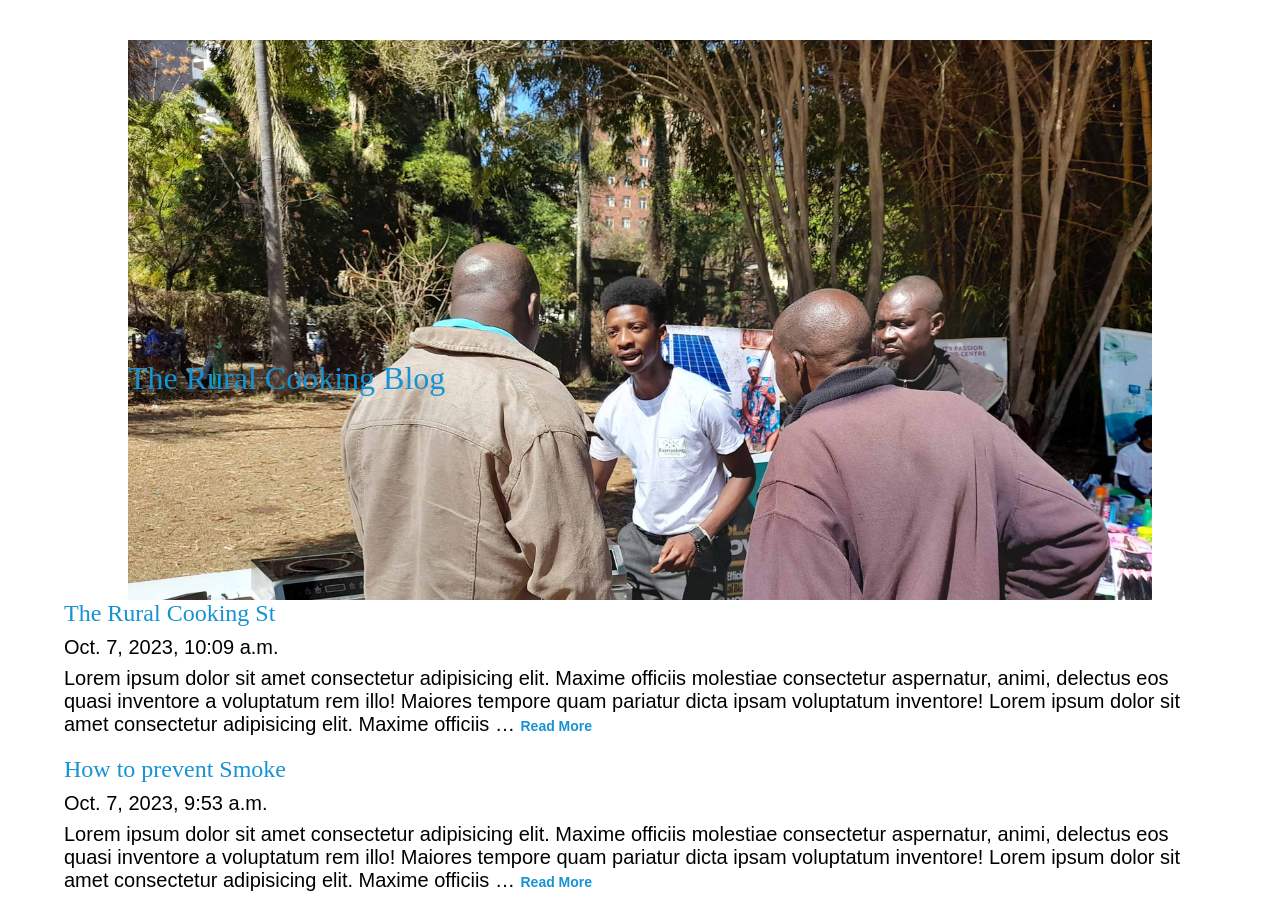
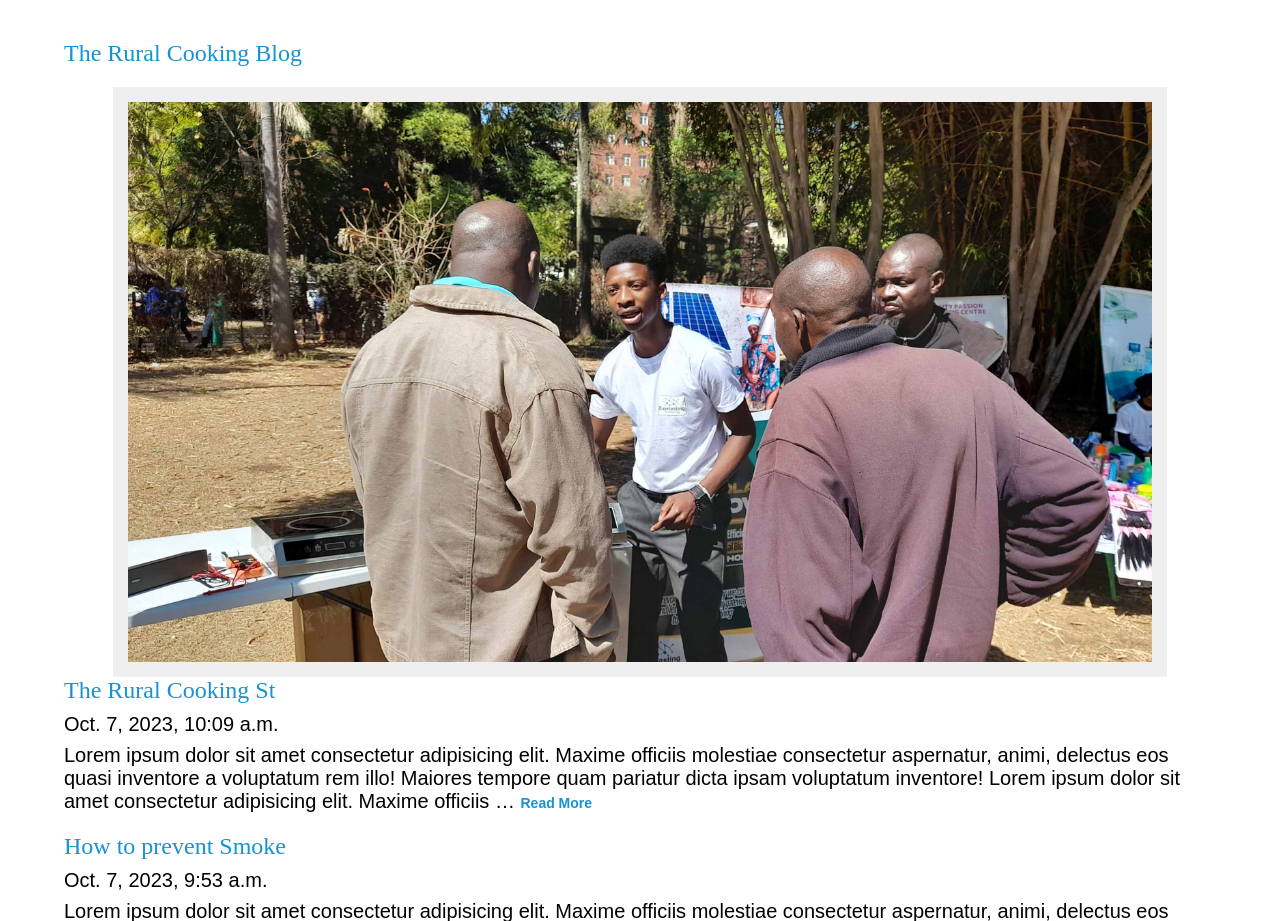
Before and after one commit to ledmer/Django-Luis, a Django app: page / in a window 1280 px wide. Shown: the part 115-1036 px from the top of the page. Run offline with Django 4.2, Linux system fonts and the light colour scheme; data comes from the database, SQL or seed files in the repository; some web fonts are replaced.

Commit message:
changes to front page

```diff
--- a/IAP-Website/blog/templates/blog/index.html
+++ b/IAP-Website/blog/templates/blog/index.html
@@ -5,9 +5,9 @@
 {%block content_area %}
     <div class="container container-main">
         <div class="">
+            <h2 class="article-title">The Rural Cooking Blog</h2>
             <div class="banner-section">
                 <img src="{% static 'asset/images/test1.jpg' %}">
-                <h1 class="banner-heading">The Rural Cooking Blog</h1>
             </div>
             {%for posts in posts reversed %}
             <h2 class="article-title">{{posts.title}} </h2>
--- a/IAP-Website/static/asset/css/style.css
+++ b/IAP-Website/static/asset/css/style.css
@@ -36,8 +36,7 @@ img {
 
 header{
     padding : 1em 0;
-    /* background : yellow; */
-    background: #f8f8f8f8;
+    background: #efefef;
     text-align: left;
     margin-bottom : 2em;
 }
@@ -126,6 +125,7 @@ a:focus{
 }
 
 .banner-section{
+    border: 15px solid #efefef;
     margin-top : -20px;
     width : 80vw;
     height : 70vh;
@@ -137,20 +137,16 @@ a:focus{
 .banner-section img{
     max-width: 100%;
     width : 100%;
-    object-position : top left;
     margin-bottom : -15rem;
     object-fit:cover;
     height : 70vh;
 }
-.banner-section .banner-heading h1{
-    margin-top : -100px;
+h1.banner-heading {
     text-align: left;
-    color : #daa520;
-    /* color : #1792d2; */
-    margin-top : 60px;
-    font-size: 3rem;
+    margin-top : 0px;
+    margin-bottom : 10px;
+    font-size: 2rem;
     font-weight: 700;
-
 }
 
 
```
